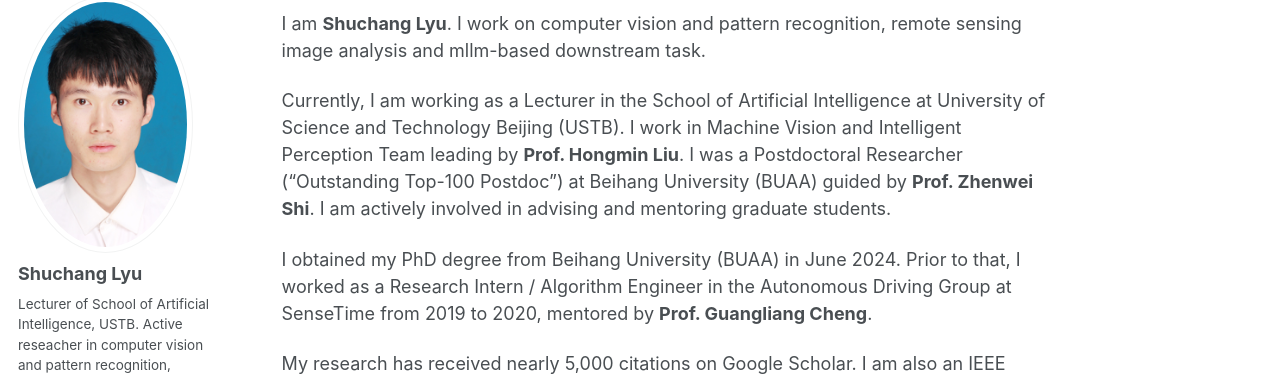
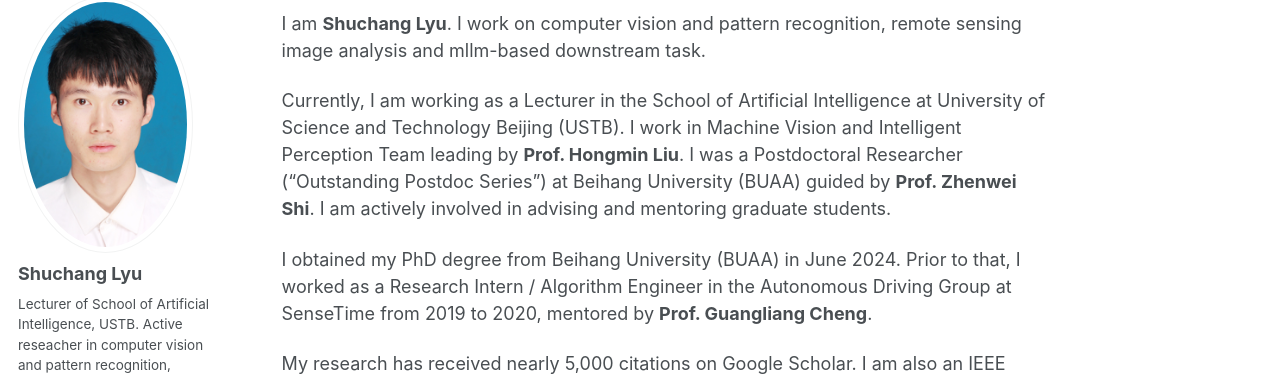
Before and after one commit to CV-ShuchangLyu/CV-ShuchangLyu.github.io, a Jekyll site: the page built from _pages/about.md, in a window 1280 px wide and 967 px high. Shown: the part 105-481 px from the top of the window. Built offline with Jekyll 4.4.1, drawn with Linux system fonts in a browser that asks for light colours; a style sheet for code colours, icons or effects is not loaded.

Commit message:
Update about.md

```diff
--- a/_pages/about.md
+++ b/_pages/about.md
@@ -9,7 +9,7 @@ redirect_from:
 
 I am **Shuchang Lyu**. I work on computer vision and pattern recognition, remote sensing image analysis and mllm-based downstream task.
 
-Currently, I am working as a Lecturer in the School of Artificial Intelligence at University of Science and Technology Beijing (USTB). I work in Machine Vision and Intelligent Perception Team leading by **Prof. Hongmin Liu**. I was a Postdoctoral Researcher ("Outstanding Top-100 Postdoc") at Beihang University (BUAA) guided by **Prof. Zhenwei Shi**. I am actively involved in advising and mentoring graduate students.
+Currently, I am working as a Lecturer in the School of Artificial Intelligence at University of Science and Technology Beijing (USTB). I work in Machine Vision and Intelligent Perception Team leading by **Prof. Hongmin Liu**. I was a Postdoctoral Researcher ("Outstanding Postdoc Series") at Beihang University (BUAA) guided by **Prof. Zhenwei Shi**. I am actively involved in advising and mentoring graduate students.
 
 I obtained my PhD degree from Beihang University (BUAA) in June 2024. Prior to that, I worked as a Research Intern / Algorithm Engineer in the Autonomous Driving Group at SenseTime from 2019 to 2020, mentored by **Prof. Guangliang Cheng**.
 
```
